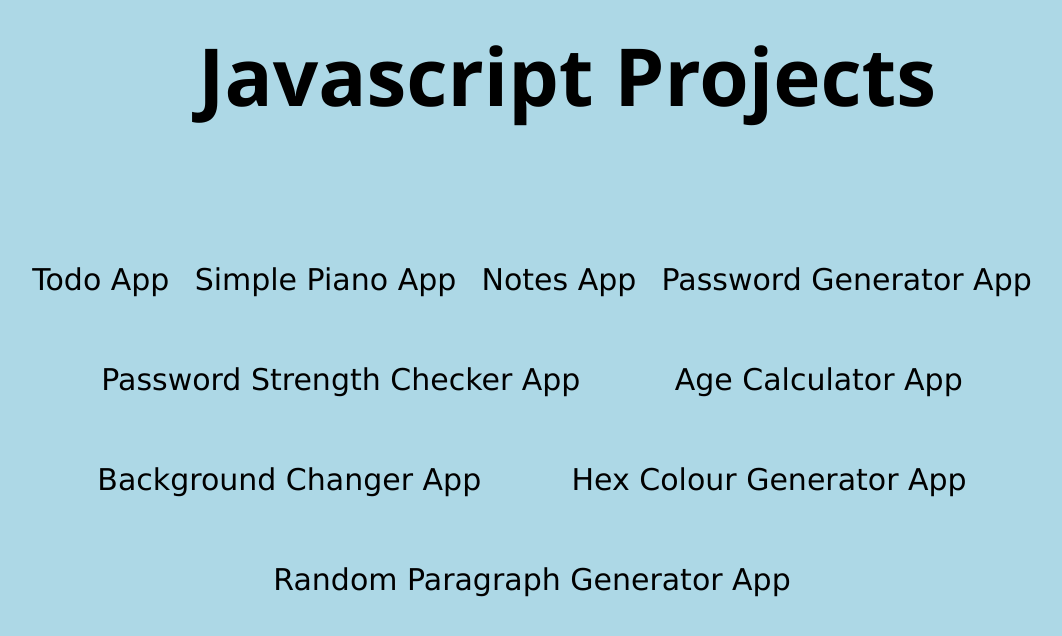
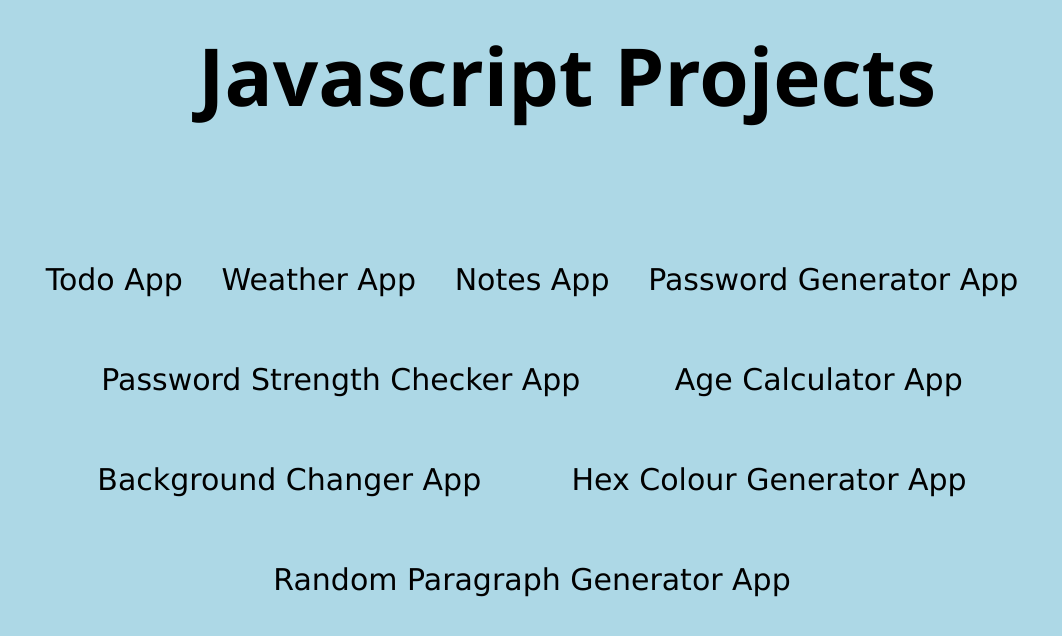
Before and after one commit to Praveenraaj4/Javascript-projects, a plain HTML site: page index.html in a window 1280 px wide. Shown: the whole page, without its empty margins (73-1135 px from the left). Drawn offline with Linux system fonts and the light colour scheme.

Commit message:
Add weather app

```diff
--- a/index.html
+++ b/index.html
@@ -11,7 +11,7 @@
     <div id="container">
         <div class="applist">
             <a href="Todo app/todo.html" class="todo">Todo App</a>
-            <a href="Piano App/piano.html" class="piano">Simple Piano App</a>
+            <a href="Weather app/weather.html" class="piano">Weather App</a>
             <a href="Notes Taking app/Note.html" class="Notes">Notes App</a>
             <a href="Password Generator/passgen.html" class="passgen">Password Generator App</a>
             <a href="Password Strength Checker app/pass.html" class="pass">Password Strength Checker App</a>
```
